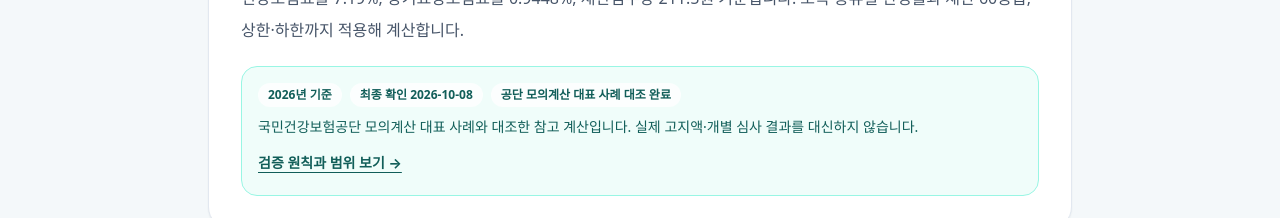
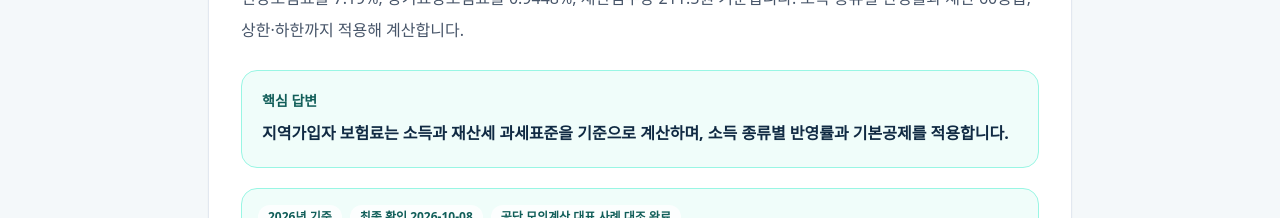
Before and after one commit to Seongseokwon/gijuncheck, a Next.js app: page /health-insurance/regional-premium in a window 1280 px wide. Shown: the part 377-595 px from the top of the page. Built offline with nearby package versions, Linux system fonts and the light colour scheme; no server answers.

Commit message:
feat: SEO·AEO 핵심 답변 및 콘텐츠 최신일 보강

```diff
--- a/src/app/health-insurance/dependent/page.tsx
+++ b/src/app/health-insurance/dependent/page.tsx
@@ -93,6 +93,12 @@ export default function Page() {
             부양요건 · 소득요건 · 재산요건을 순서대로 판정합니다. 탈락하면 어느
             단계에서 왜 걸리는지 근거 조항과 함께 보여줍니다.
           </p>
+          <div className="mt-6 rounded-2xl border border-accent-200 bg-accent-50 p-5">
+            <p className="text-sm font-extrabold text-accent-800">핵심 답변</p>
+            <p className="mt-2 text-base font-bold leading-7 text-brand-950">
+              피부양자 자격은 가족관계만으로 결정되지 않으며, 관계·소득·재산 요건을 함께 확인해야 합니다.
+            </p>
+          </div>
           <TrustSignal
             tone="reference"
             status="공개 기준 8건 자체 재현"
--- a/src/app/health-insurance/regional-premium/page.tsx
+++ b/src/app/health-insurance/regional-premium/page.tsx
@@ -98,6 +98,12 @@ export default function Page() {
             기준입니다. 소득 종류별 반영률과 재산 60등급, 상한·하한까지 적용해
             계산합니다.
           </p>
+          <div className="mt-6 rounded-2xl border border-accent-200 bg-accent-50 p-5">
+            <p className="text-sm font-extrabold text-accent-800">핵심 답변</p>
+            <p className="mt-2 text-base font-bold leading-7 text-brand-950">
+              지역가입자 보험료는 소득과 재산세 과세표준을 기준으로 계산하며, 소득 종류별 반영률과 기본공제를 적용합니다.
+            </p>
+          </div>
           <TrustSignal
             status={
               VERIFIED_AGAINST_NHIS
--- a/src/app/health-insurance/voluntary-continuation/page.tsx
+++ b/src/app/health-insurance/voluntary-continuation/page.tsx
@@ -97,6 +97,12 @@ export default function Page() {
             있습니다. 재산이 보험료에 반영되지 않아 더 싼 경우가 많은데, 모르고
             넘어가는 사람이 많습니다.
           </p>
+          <div className="mt-6 rounded-2xl border border-accent-200 bg-accent-50 p-5">
+            <p className="text-sm font-extrabold text-accent-800">핵심 답변</p>
+            <p className="mt-2 text-base font-bold leading-7 text-brand-950">
+              임의계속가입이 유리한지는 재산과 퇴직 전 보수에 따라 달라지므로, 지역보험료와 실제 금액을 비교해야 합니다.
+            </p>
+          </div>
           <TrustSignal
             tone="reference"
             status="법령·공단 산식 기반 참고 비교"
--- a/src/lib/routes.ts
+++ b/src/lib/routes.ts
@@ -104,7 +104,7 @@ export const ROUTES = {
     label: '피부양자 자격상실 시점과 소급 부과',
     ogImage: '/og/losing-eligibility.png',
     priority: 0.7,
-    lastModified: '2026-08-03',
+    lastModified: '2026-10-08',
     changeFrequency: 'monthly',
     ready: true,
   },
@@ -113,7 +113,7 @@ export const ROUTES = {
     label: '임의계속가입이 유리한 경우',
     ogImage: '/og/when-voluntary-continuation-wins.png',
     priority: 0.7,
-    lastModified: '2026-08-03',
+    lastModified: '2026-10-08',
     changeFrequency: 'monthly',
     ready: true,
   },
```
